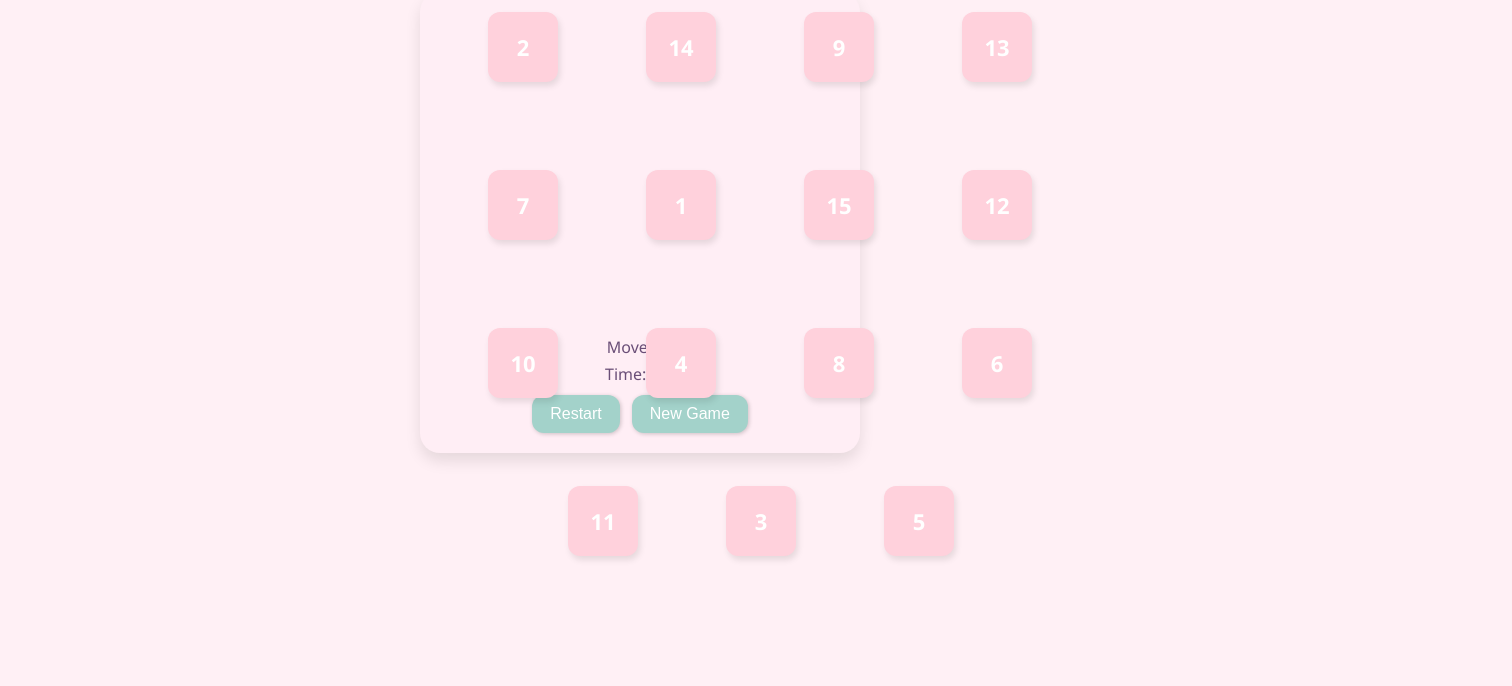
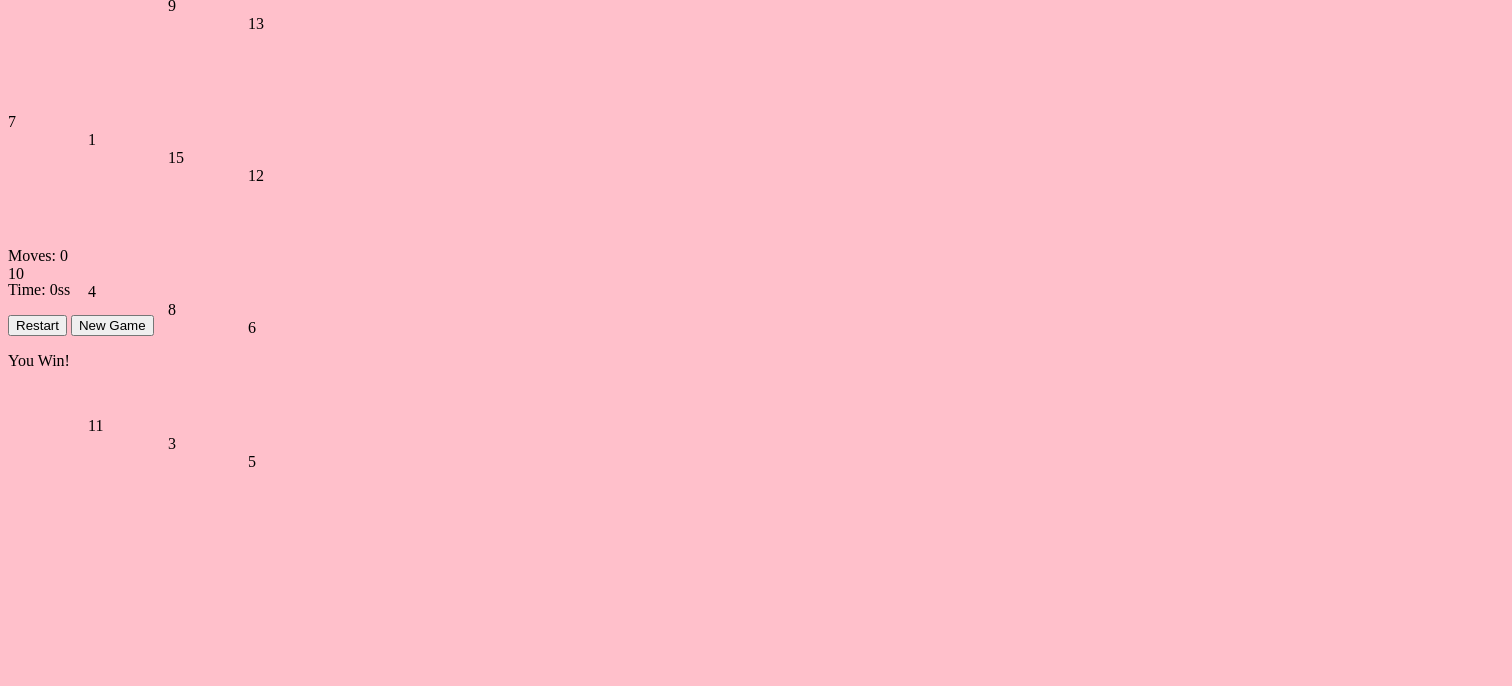
Before and after one commit to bjyumiwa/tesu2, a plain HTML site: page index.html in a window 1280 px wide. Shown: the part 114-800 px from the top of the page, 1512 px wide, since content can reach past the window. Drawn offline with Linux system fonts and the light colour scheme.

Commit message:
Update styles.css

```diff
--- a/styles.css
+++ b/styles.css
@@ -1,112 +1,3 @@
-/* 基本設定：フォント・背景・文字色 */
 body {
-    font-family: "Rounded Mplus 1c", "Segoe UI", "Yu Gothic", sans-serif;
-    background-color: #fff0f5; /* やさしい桜ピンク */
-    color: #6a4e77; /* 落ち着いたラベンダー系グレー */
-    text-align: center;
-    margin: 0;
-    padding: 30px;
+    background-color: pink !important;
 }
-
-/* タイトル */
-h1 {
-    color: #f78fb3; /* ビビッドなピンクでアクセント */
-    font-size: 2.4em;
-    margin-bottom: 20px;
-}
-
-/* パズル全体の枠 */
-#game-container {
-    max-width: 400px;
-    margin: 0 auto;
-    background-color: #ffeef5; /* 淡いピンク */
-    padding: 20px;
-    border-radius: 20px;
-    box-shadow: 0 8px 15px rgba(0, 0, 0, 0.1);
-}
-
-/* パズルの盤面 */
-#puzzle-board {
-    display: grid;
-    grid-template-columns: repeat(4, 70px);
-    grid-template-rows: repeat(4, 70px);
-    gap: 8px;
-    justify-content: center;
-    margin: 0 auto 20px;
-}
-
-/* タイル（数字のあるパネル） */
-#puzzle-board div {
-    background-color: #ffd1dc; /* マカロンピンク */
-    border-radius: 12px;
-    font-size: 22px;
-    font-weight: bold;
-    color: #ffffff;
-    display: flex;
-    align-items: center;
-    justify-content: center;
-    box-shadow: 2px 4px 6px rgba(0, 0, 0, 0.1);
-    transition: all 0.2s ease;
-    cursor: pointer;
-}
-
-/* タイルのホバー効果 */
-#puzzle-board div:hover {
-    background-color: #f8b195; /* サーモンピンクに変化 */
-    transform: scale(1.05);
-}
-
-/* 空白マス（移動可能な位置） */
-.empty {
-    background-color: #ffffff !important;
-    box-shadow: none;
-    cursor: default;
-}
-
-/* ステータス表示 */
-#stats {
-    margin-bottom: 10px;
-}
-
-#stats p {
-    font-size: 16px;
-    margin: 5px;
-}
-
-/* ボタンエリア */
-#buttons {
-    display: flex;
-    justify-content: center;
-    gap: 12px;
-    margin-top: 10px;
-}
-
-/* ボタンデザイン */
-button {
-    background-color: #a3d2ca; /* ミントブルー */
-    color: white;
-    font-size: 16px;
-    padding: 10px 18px;
-    border: none;
-    border-radius: 12px;
-    cursor: pointer;
-    box-shadow: 1px 1px 4px rgba(0, 0, 0, 0.2);
-    transition: background-color 0.3s ease;
-}
-
-button:hover {
-    background-color: #5eaaa8; /* 少し濃いブルーに */
-}
-
-/* 勝利メッセージ */
-#win-message {
-    font-size: 1.8em;
-    color: #f67280;
-    margin-top: 20px;
-    font-weight: bold;
-}
-
-/* 非表示用クラス */
-.hidden {
-    display: none;
-}
```
